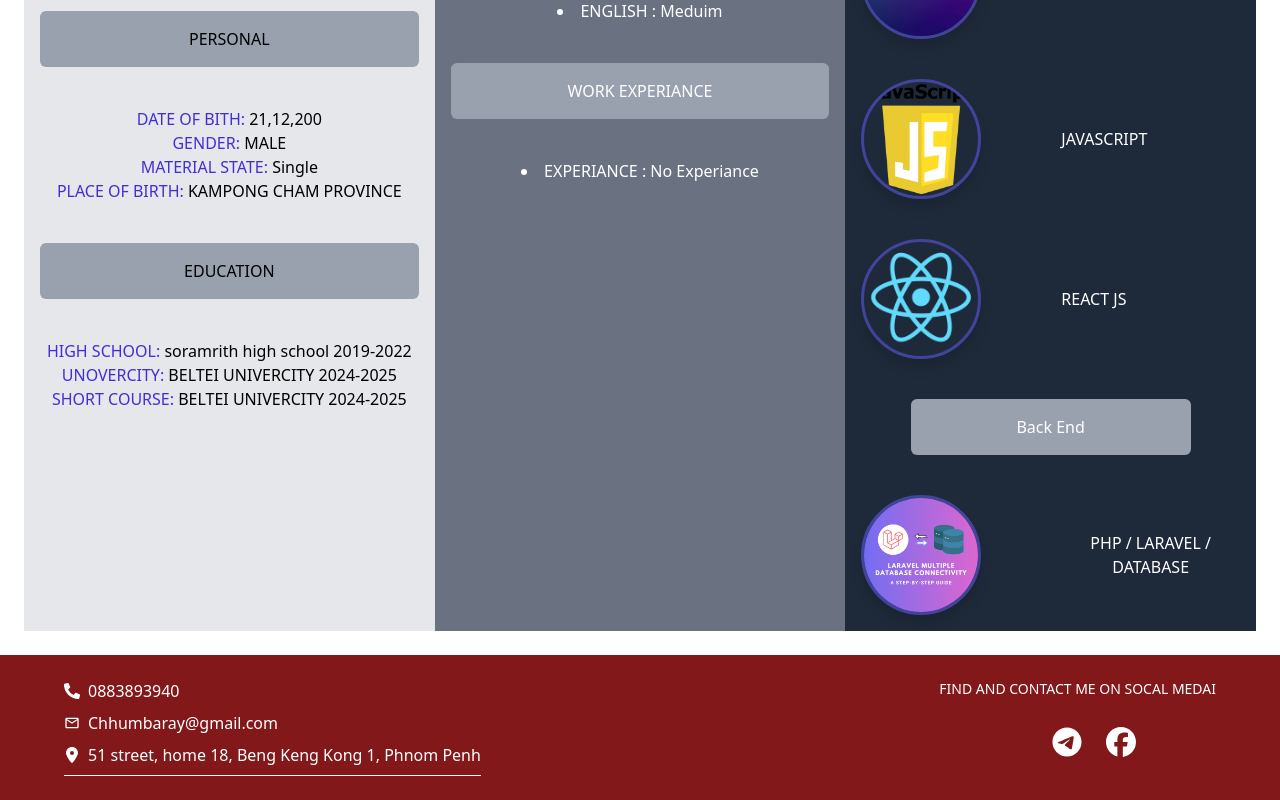
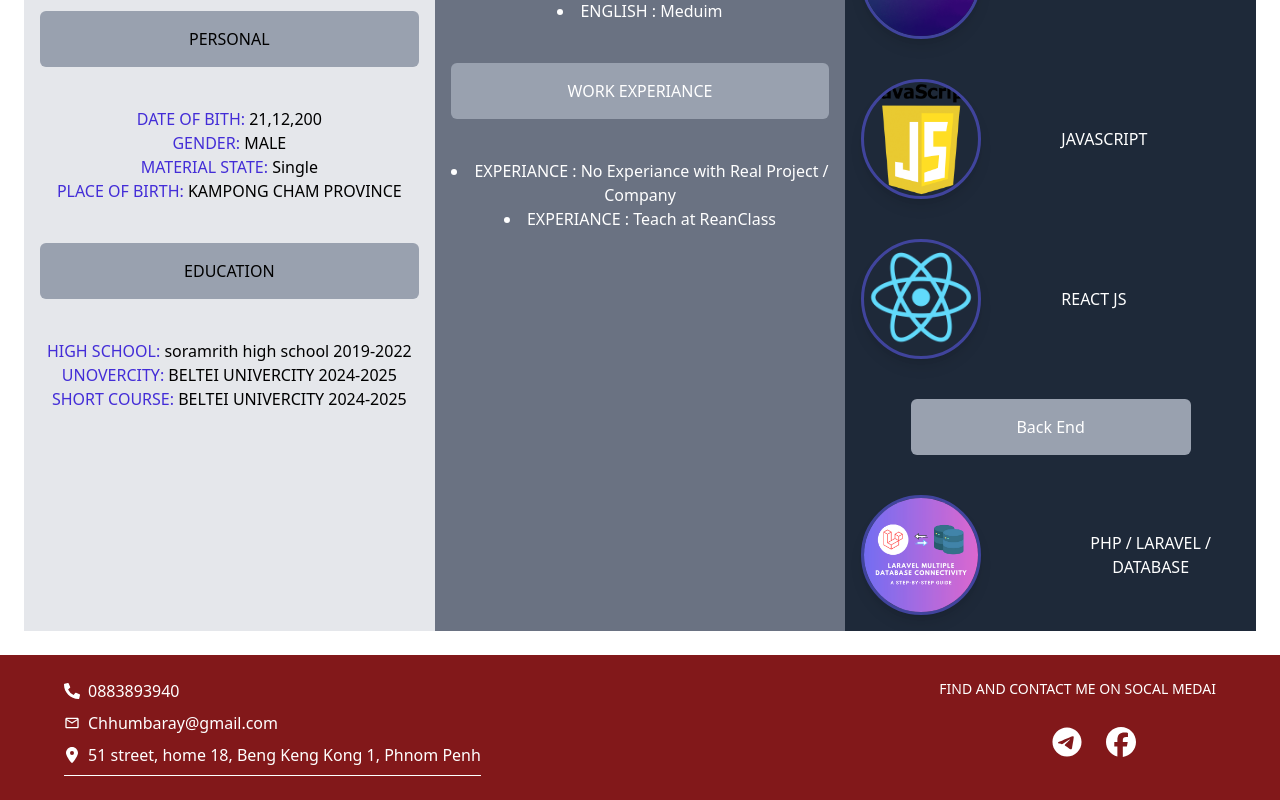
Before and after one commit to soklimhoun/cvpersonal, a React (Vite) app: page / in a window 1280 px wide. Shown: the part 1059-1859 px from the top of the page. Built offline with nearby package versions, Linux system fonts and the light colour scheme.

Commit message:
Initial commit

```diff
--- a/src/components/Home.jsx
+++ b/src/components/Home.jsx
@@ -70,7 +70,9 @@ function Home() {
   <li><span>ENGLISH : </span>Meduim</li>
 
  <h1 className="mt-10 bg-gray-400 w-full p-4 rounded-md mb-10 ">WORK EXPERIANCE  </h1>
- <li><span> EXPERIANCE : </span>No Experiance</li>
+ <li><span> EXPERIANCE : </span>No Experiance with Real Project / Company</li>
+ <li><span> EXPERIANCE : </span>Teach at ReanClass </li>
+
 </div>
   <div className="bg-gray-800 w-full sm:w-1/3 p-4 text-white text-center">
  <h1 className="mt-10 bg-gray-400 w-full p-4 rounded-md mb-20 ">SKILLS </h1>
```
